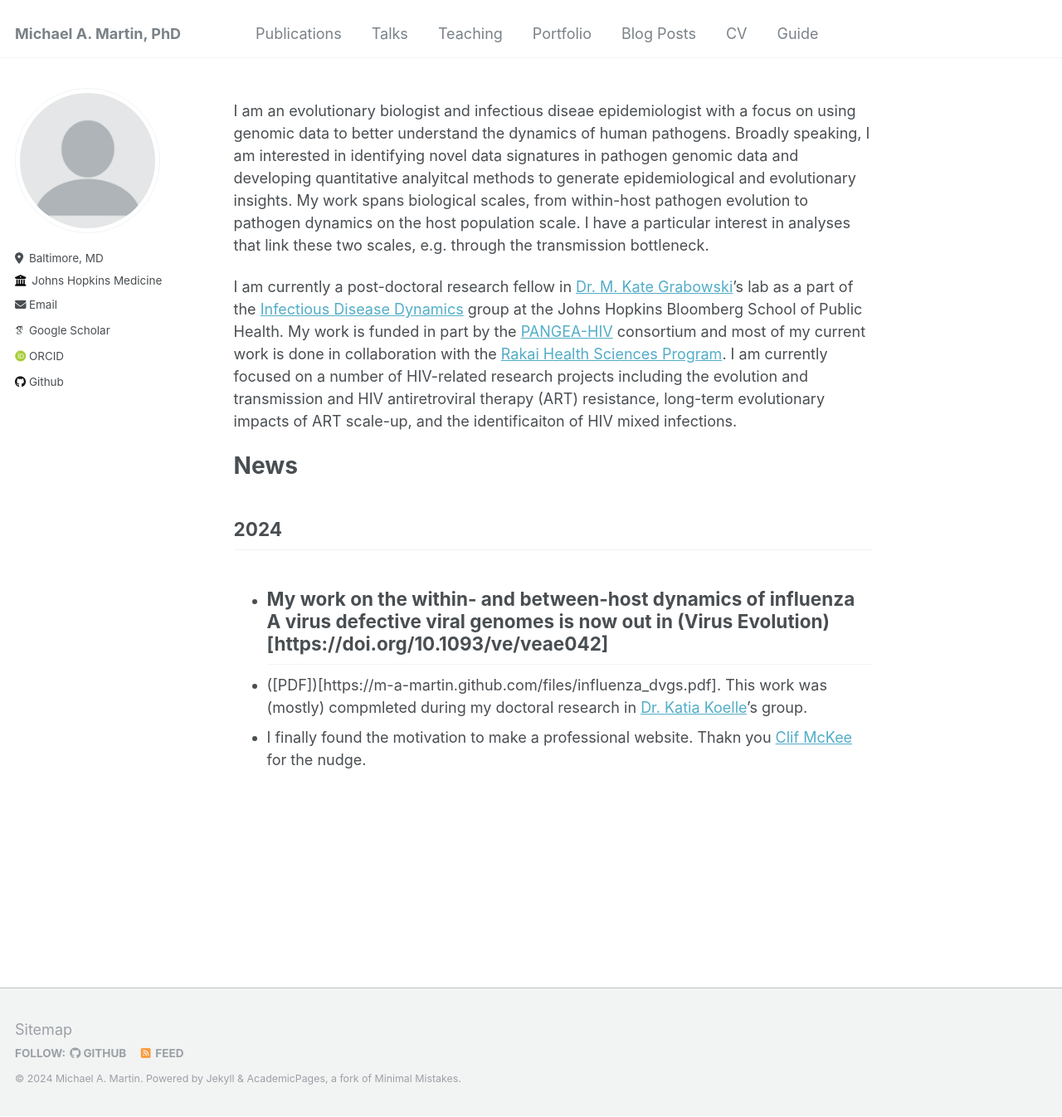
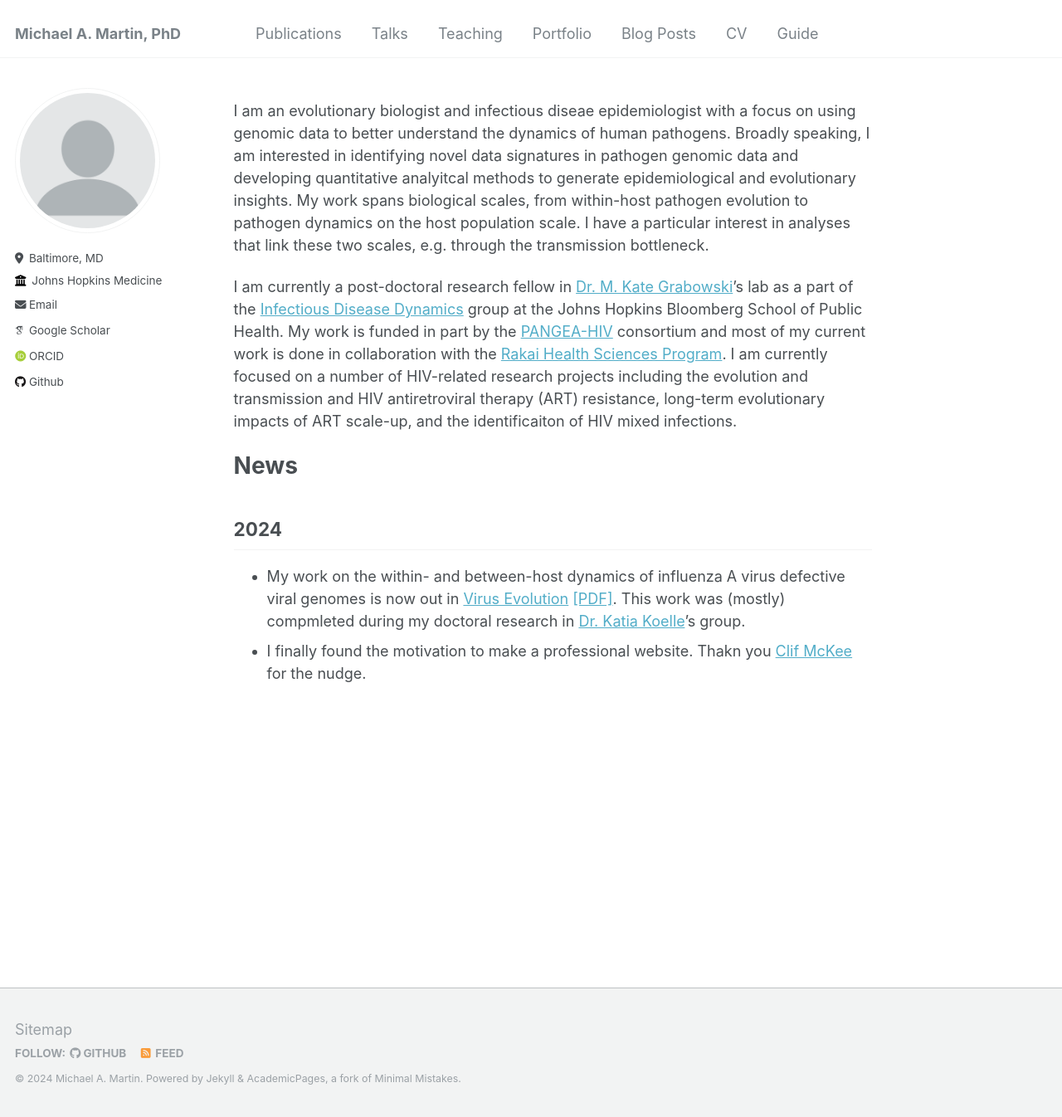
Before and after one commit to m-a-martin/m-a-martin.github.io, a Jekyll site: the page built from _pages/about.md, in a window 1280 px wide and 1346 px high. Shown: the whole window at 83% size. Built offline with Jekyll 4.4.1, drawn with Linux system fonts in a browser that asks for light colours; some web fonts are replaced.

Commit message:
Update about.md

```diff
--- a/_pages/about.md
+++ b/_pages/about.md
@@ -12,7 +12,5 @@ I am currently a post-doctoral research fellow in [Dr. M. Kate Grabowski](https:
 
 # News
 ## 2024
-- My work on the within- and between-host dynamics of influenza A virus defective viral genomes is now out in (Virus Evolution)[https://doi.org/10.1093/ve/veae042]
--
-- (\[PDF\])[https://m-a-martin.github.com/files/influenza_dvgs.pdf]. This work was (mostly) compmleted during my doctoral research in [Dr. Katia Koelle](https://scholarblogs.emory.edu/koellelab/)'s group.
+- My work on the within- and between-host dynamics of influenza A virus defective viral genomes is now out in [Virus Evolution](https://doi.org/10.1093/ve/veae042) [\[PDF\]](https://m-a-martin.github.com/files/influenza_dvgs.pdf). This work was (mostly) compmleted during my doctoral research in [Dr. Katia Koelle](https://scholarblogs.emory.edu/koellelab/)'s group.
 - I finally found the motivation to make a professional website. Thakn you [Clif McKee](https://clifmckee.github.io) for the nudge.
```
